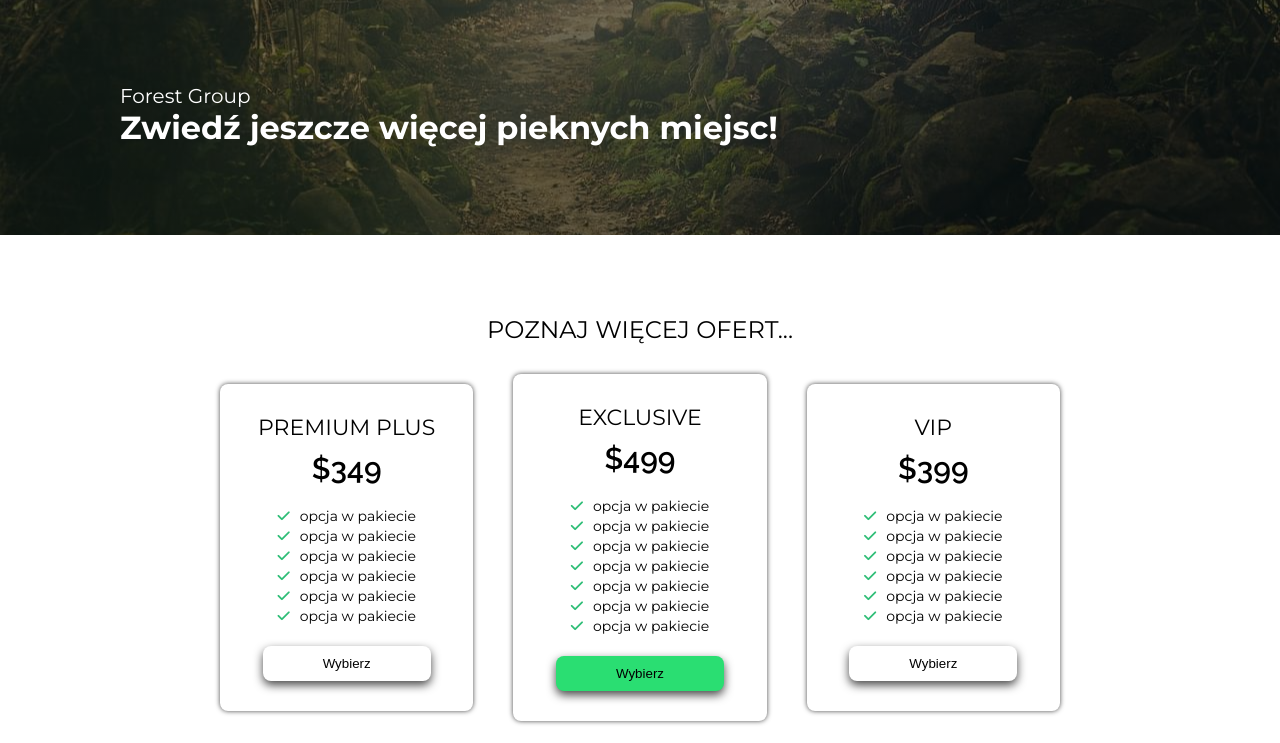
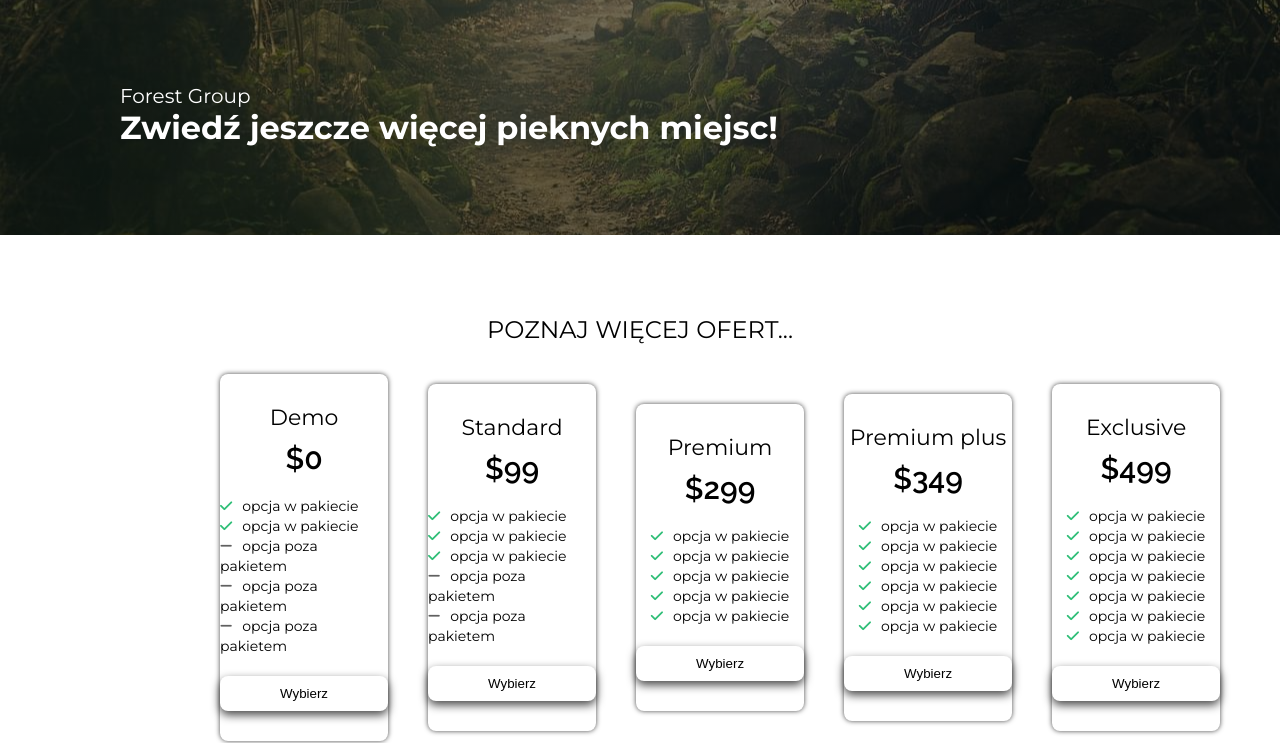
Before and after one commit to gbura/forest-website-project, a website: page offers.html in a window 1280 px wide. Shown: the part 65-808 px from the top of the page. Drawn offline with Linux system fonts and the light colour scheme.

Commit message:
changed and added more offer variants

```diff
--- a/offers.html
+++ b/offers.html
@@ -63,7 +63,48 @@
 
                 <div class="variants">
                     <div class="variants__variant">
-                        <h3 class="plan">PREMIUM PLUS</h3>
+                        <h3 class="plan">Demo</h3>
+                        <p class="price">$0</p>
+                        <ul class="options">
+                            <li class="options__option"><i class="fa-solid fa-check"></i>opcja w pakiecie</li>
+                            <li class="options__option"><i class="fa-solid fa-check"></i>opcja w pakiecie</li>
+                            <li class="options__option disabled"><i class="fa-solid fa-minus"></i>opcja poza pakietem
+                            </li>
+                            <li class="options__option disabled"><i class="fa-solid fa-minus"></i>opcja poza pakietem
+                            </li>
+                            <li class="options__option disabled"><i class="fa-solid fa-minus"></i>opcja poza pakietem
+                            </li>
+                        </ul>
+                        <button class="choose-button">Wybierz</button>
+                    </div>
+                    <div class="variants__variant">
+                        <h3 class="plan">Standard</h3>
+                        <p class="price">$99</p>
+                        <ul class="options">
+                            <li class="options__option"><i class="fa-solid fa-check"></i>opcja w pakiecie</li>
+                            <li class="options__option"><i class="fa-solid fa-check"></i>opcja w pakiecie</li>
+                            <li class="options__option"><i class="fa-solid fa-check"></i>opcja w pakiecie</li>
+                            <li class="options__option disabled"><i class="fa-solid fa-minus"></i>opcja poza pakietem
+                            </li>
+                            <li class="options__option disabled"><i class="fa-solid fa-minus"></i>opcja poza pakietem
+                            </li>
+                        </ul>
+                        <button class="choose-button">Wybierz</button>
+                    </div>
+                    <div class="variants__variant">
+                        <h3 class="plan">Premium</h3>
+                        <p class="price">$299</p>
+                        <ul class="options">
+                            <li class="options__option"><i class="fa-solid fa-check"></i>opcja w pakiecie</li>
+                            <li class="options__option"><i class="fa-solid fa-check"></i>opcja w pakiecie</li>
+                            <li class="options__option"><i class="fa-solid fa-check"></i>opcja w pakiecie</li>
+                            <li class="options__option"><i class="fa-solid fa-check"></i>opcja w pakiecie</li>
+                            <li class="options__option"><i class="fa-solid fa-check"></i>opcja w pakiecie</li>
+                        </ul>
+                        <button class="choose-button">Wybierz</button>
+                    </div>
+                    <div class="variants__variant">
+                        <h3 class="plan">Premium plus</h3>
                         <p class="price">$349</p>
                         <ul class="options">
                             <li class="options__option"><i class="fa-solid fa-check"></i>opcja w pakiecie</li>
@@ -76,7 +117,7 @@
                         <button class="choose-button">Wybierz</button>
                     </div>
                     <div class="variants__variant">
-                        <h3 class="plan">EXCLUSIVE</h3>
+                        <h3 class="plan">Exclusive</h3>
                         <p class="price">$499</p>
                         <ul class="options">
                             <li class="options__option"><i class="fa-solid fa-check"></i>opcja w pakiecie</li>
@@ -87,10 +128,10 @@
                             <li class="options__option"><i class="fa-solid fa-check"></i>opcja w pakiecie</li>
                             <li class="options__option"><i class="fa-solid fa-check"></i>opcja w pakiecie</li>
                         </ul>
-                        <button class="choose-button default">Wybierz</button>
+                        <button class="choose-button">Wybierz</button>
                     </div>
                     <div class="variants__variant">
-                        <h3 class="plan">VIP</h3>
+                        <h3 class="plan">Extra</h3>
                         <p class="price">$399</p>
                         <ul class="options">
                             <li class="options__option"><i class="fa-solid fa-check"></i>opcja w pakiecie</li>
```
Also changed, not shown: index.html (+2 -2 lines).
